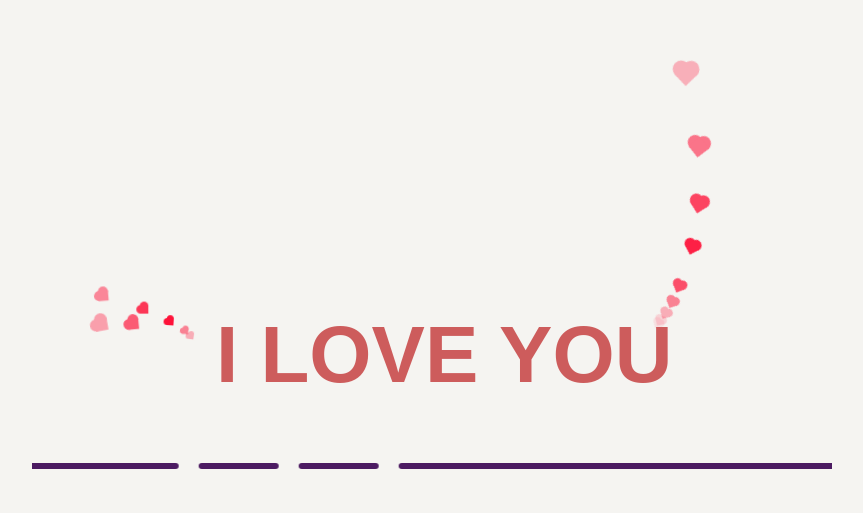
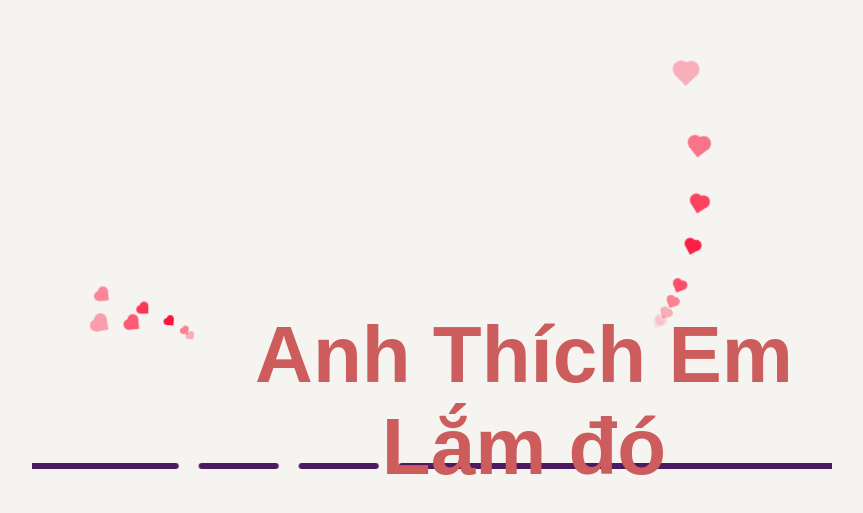
Before and after one commit to leviscypher/love_bus, a plain HTML site: page index.html in a window 1280 px wide. Shown: the part 171-684 px from the top of the page, without its empty margins (208-1071 px from the left). Drawn offline with Linux system fonts and the light colour scheme; a web font is replaced by a local one.

Commit message:
Update index.html

```diff
--- a/index.html
+++ b/index.html
@@ -2286,7 +2286,7 @@
   /* font-family: cursive; */
   font-size: 5rem;
   color: indianred;">
-            I LOVE YOU
+            Anh Thích Em Lắm đó
         </h1>
         <div class='vehicle-body'>
             <div class='wrap-body'>
```
